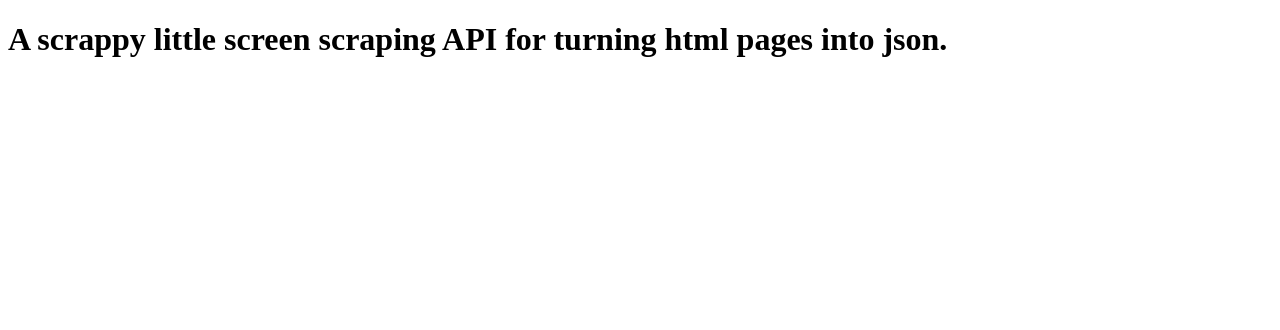
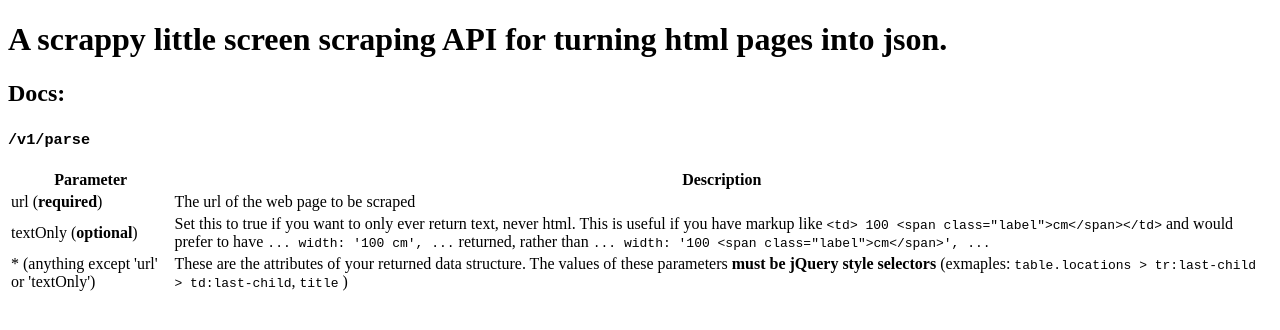
Before and after one commit to isaacchansky/scrappy, a website: page public/index.html in a window 1280 px wide. Drawn offline with Linux system fonts and the light colour scheme.

Commit message:
add app.json & procfile for heroku. Add docs to index page

```diff
--- /dev/null
+++ b/app.json
@@ -0,0 +1,4 @@
+{
+  "name": "Scrappy",
+  "description": "A scrappy screen scraping API"
+}
--- a/index.js
+++ b/index.js
@@ -43,7 +43,6 @@ function parseAttributes(req, res, next) {
   req.scrappy.jsonAttr = {};
   var attributes = Object.keys(req.query).filter((k) => ['url','textOnly'].indexOf(k) < 0);
   var page = cheerio.load(req.scrappy.html);
-  console.log(req.query);
   attributes.forEach(function(attr) {
     var selector = req.query[attr];
     if(req.query.textOnly && req.query.textOnly.toLowerCase() != "false") {
@@ -53,7 +52,7 @@ function parseAttributes(req, res, next) {
     }
   });
 
-  req.scrappy.jsonAttr['fullPageContent'] = page.html();
+  req.scrappy.jsonAttr.fullPageContent = page.html();
 
   next();
 }
--- a/public/index.html
+++ b/public/index.html
@@ -6,5 +6,31 @@
   </head>
   <body>
     <h1>A scrappy little screen scraping API for turning html pages into json.</h1>
+
+    <h2>Docs:</h2>
+    <h3><code>/v1/parse</code></h3>
+    <table>
+      <thead>
+        <tr>
+          <th>Parameter</th>
+          <th>Description</th>
+        </tr>
+      </thead>
+      <tbody>
+        <tr>
+          <td>url (<strong>required</strong>)</td>
+          <td>The url of the web page to be scraped</td>
+        </tr>
+        <tr>
+          <td>textOnly (<strong>optional</strong>)</td>
+          <td>Set this to true if you want to only ever return text, never html. This is useful if you have markup like  <code>&lt;td&gt; 100 &lt;span class="label"&gt;cm&lt;/span&gt;&lt;/td&gt;</code> and would prefer to have <code>... width: '100 cm', ...</code> returned, rather than <code>... width: '100 &lt;span class="label"&gt;cm&lt;/span&gt;', ...</code></td>
+        </tr>
+        <tr>
+          <td>* (anything except 'url' or 'textOnly')</td>
+          <td>These are the attributes of your returned data structure. The values of these parameters <strong>must be jQuery style selectors</strong> (exmaples: <code>table.locations &gt; tr:last-child &gt; td:last-child</code>, <code>title</code> )</td>
+        </tr>
+      </tbody>
+    </table>
+
   </body>
 </html>
```
Also changed, not shown: readme.md, 1 other file.
